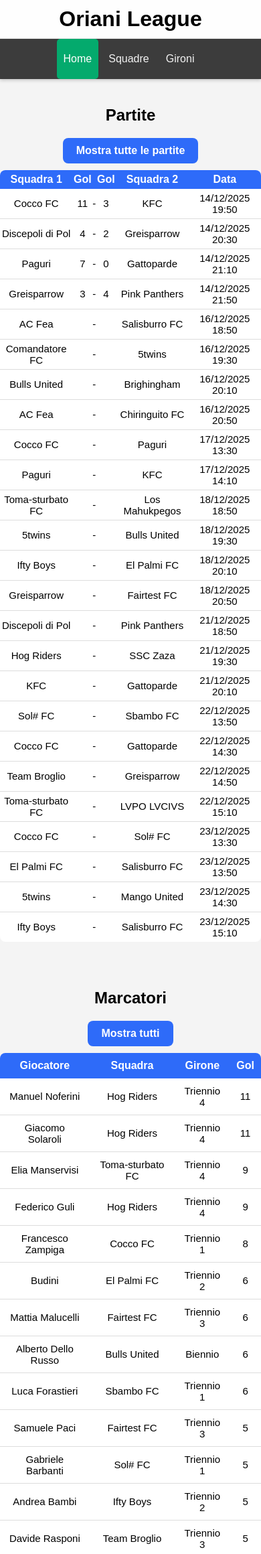
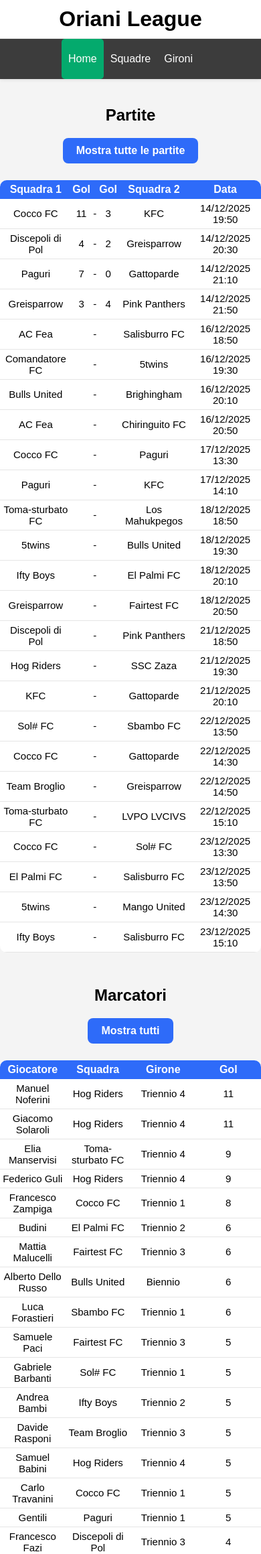
Before and after one commit to Piccione090big/Oriani-League-website, a PHP site: page / in a window 390 px wide. Shown: the top 2320 px of the page at 67% size. Run offline with PHP 8.4, Linux system fonts and the light colour scheme.

Commit message:
Update style.css

```diff
--- a/style.css
+++ b/style.css
@@ -1,3 +1,31 @@
+:root {
+    --bg-body: #f4f4f4;
+    --bg-card: #ffffff;
+    --bg-navbar: rgba(51, 51, 51, 0.95);
+    --bg-table-header: #2e6bf9;
+    --bg-hover: #f0f3ff;
+
+    --text-main: #000000;
+    --text-secondary: #333333;
+    --text-inverse: #ffffff;
+
+    --shadow: 0 0 6px rgba(0,0,0,0.15);
+}
+
+body.dark {
+    --bg-body: #121212;
+    --bg-card: #1e1e1e;
+    --bg-navbar: #1a1a1a;
+    --bg-table-header: #3b82f6;
+    --bg-hover: #2a2a2a;
+
+    --text-main: #eaeaea;
+    --text-secondary: #cfcfcf;
+    --text-inverse: #ffffff;
+
+    --shadow: 0 0 10px rgba(0,0,0,0.7);
+}
+
 html, body {
     height: 100%;
 }
@@ -6,7 +34,8 @@
     font-family: Arial, sans-serif;
     margin: 0;
     padding: 0;
-    background-color: #f4f4f4;
+    background-color: var(--bg-body);
+    color: var(--text-main);
     display: flex;
     flex-direction: column;
 }
@@ -14,8 +43,7 @@
 h1 {
     position: sticky;
     top: 0;
-    background: rgba(255,255,255,0.85);
-    backdrop-filter: blur(4px);
+    background: var(--bg-card);
     padding: 10px 0;
     margin: 0;
     z-index: 100;
@@ -23,37 +51,54 @@
     text-align: center;
 }
 
+a {
+    color: var(--text-main);
+    text-decoration: none;
+    font-weight: 500;
+    transition: color 0.2s ease, background-color 0.2s ease;
+}
+
+.games-table a {
+    font-weight: 600;
+}
+
+footer a {
+    color: var(--text-inverse);
+}
+
 .navbar {
-    top: 0;
-    background-color: rgba(51, 51, 51, 0.95);
+    background-color: var(--bg-navbar);
     display: flex;
     justify-content: center;
     align-items: center;
     height: 60px;
     padding: 0 10px;
-    z-index: 1000;
-    box-shadow: 0 2px 5px rgba(0,0,0,0.2);
+    box-shadow: var(--shadow);
 }
 
 .navbar a {
-    color: #f2f2f2;
-    text-decoration: none;
+    color: var(--text-inverse);
     padding: 0 10px;
     line-height: 60px;
     font-size: 16px;
-    transition: background-color 0.3s, color 0.3s;
     border-radius: 5px;
-    margin-right: 5px;
+}
+
+.navBarToggle {
+    background-color: rgba(255,255,255,0.1);
+    color: var(--text-inverse);
+    padding: 0 10px;
+    line-height: 60px;
+    font-size: 16px;
+    border-radius: 5px;
 }
 
 .navbar a:hover {
-    background-color: #575757;
-    color: white;
+    background-color: rgba(255,255,255,0.1);
 }
 
 .navbar a.active {
     background-color: #04AA6D;
-    color: white;
 }
 
 .content {
@@ -71,58 +116,44 @@
     width: 90%;
     max-width: 600px;
     border-collapse: collapse;
-    background: white;
+    background: var(--bg-card);
     border-radius: 10px;
     overflow: hidden;
-    box-shadow: 0 0 6px rgba(0,0,0,0.15);
+    box-shadow: var(--shadow);
     margin: 25px auto 0 auto;
 }
 
 .games-table th {
-    text-align: center;
-    background: #2e6bf9;
-    color: white;
+    background: var(--bg-table-header);
+    color: var(--text-inverse);
     padding: 10px;
     font-size: 16px;
 }
 
 .games-table td {
+    padding: 10px;
+    border-bottom: 1px solid rgba(0,0,0,0.1);
+    font-size: 15px;
     text-align: center;
-    padding: 10px;
-    border-bottom: 1px solid #ddd;
-    font-size: 15px;
-}
-
-.games-table tr:last-child td {
-    border-bottom: none;
 }
 
 .games-table tr:hover {
-    background: #f0f3ff;
+    background: var(--bg-hover);
 }
 
 button {
     padding: 10px 20px;
-    background: #2e6bf9;
-    color: white;
+    background: var(--bg-table-header);
+    color: var(--text-inverse);
     border: none;
     border-radius: 8px;
     cursor: pointer;
     font-size: 16px;
     font-weight: bold;
-    transition: 0.2s ease;
 }
 
 button:hover {
-    background: #1e54d6;
-}
-
-button:active {
-    background: #163fa8;
-}
-
-.hidden {
-    display: none;
+    filter: brightness(0.9);
 }
 
 .teams-container {
@@ -135,27 +166,21 @@
 }
 
 .team-card {
-    display: block;
-    text-decoration: none;
-    background: white;
+    background: var(--bg-card);
     border-radius: 10px;
     padding: 15px;
     text-align: center;
-    color: #333;
-    box-shadow: 0 2px 6px rgba(0,0,0,0.15);
-    transition: transform 0.2s, box-shadow 0.2s;
+    box-shadow: var(--shadow);
 }
 
 .team-card:hover {
-    transform: translateY(-5px);
-    box-shadow: 0 6px 12px rgba(0,0,0,0.2);
+    transform: translateY(-4px);
 }
 
 .team-logo img {
     width: 60px;
     height: 60px;
     object-fit: contain;
-    margin-bottom: 10px;
 }
 
 .team-name {
@@ -163,112 +188,44 @@
     font-size: 15px;
 }
 
-.team-card table tr td {
-    padding: 4px 0;
-}
-
 footer {
-    background-color: rgba(46, 107, 249, 0.9);
-    color: white;
+    background-color: var(--bg-table-header);
+    color: var(--text-inverse);
     text-align: center;
     padding: 20px 10px;
     font-size: 14px;
 }
 
-.footer-link {
-    color: white;
-    text-decoration: underline;
-    margin: 0 5px;
-}
+@media (max-width: 850px) {
 
-@media (max-width: 850px) {
+    .columns {
+        flex-direction: column;
+        gap: 30px;
+    }
 
     .games-table {
         width: 100%;
-        margin: 10px auto;
-        border-radius: 8px;
+        table-layout: fixed;
         box-shadow: none;
     }
 
-    #gamesTable {
-        table-layout: fixed;
+    .games-table th,
+    .games-table td {
+        padding: 5px 3px;
+        word-break: break-word;
     }
 
-    #gamesTable th,
-    #gamesTable td {
-        padding: 5px 2px;
-        word-wrap: break-word;
-        overflow-wrap: break-word;
-    }
-
-    #gamesTable th:nth-child(3), #gamesTable td:nth-child(3) {
-        width: 5px;
+    #gamesTable th:nth-child(3),
+    #gamesTable td:nth-child(3) {
+        width: 10px;
         padding: 0;
     }
 
-    #gamesTable th:nth-child(2), #gamesTable td:nth-child(2),
-    #gamesTable th:nth-child(4), #gamesTable td:nth-child(4) {
+    #gamesTable th:nth-child(2),
+    #gamesTable td:nth-child(2),
+    #gamesTable th:nth-child(4),
+    #gamesTable td:nth-child(4) {
         width: 30px;
         padding: 0;
     }
-
-    .marcatori-container {
-        width: 100%;
-        margin-top: 20px;
-    }
-
-    .teams-container {
-        display: grid;
-        grid-template-columns: repeat(auto-fit, minmax(160px, 1fr));
-        gap: 15px 60px;
-        width: 90%;
-        max-width: 900px;
-        margin: 20px auto;
-        justify-items: center;
-    }
-
-    .team-card {
-        width: 100%;
-        border-radius: 10px;
-    }
-
-    .gironi-container {
-        display: flex;
-        flex-direction: column;
-        width: 100%;
-        gap: 20px;
-    }
-
-    .girone-card {
-        width: 100%;
-        border-radius: 0;
-    }
-
-    .squadra-container {
-        display: flex;
-        flex-direction: column;
-        gap: 25px;
-        width: 100%;
-    }
-
-    .classifica-table {
-        width: 100%;
-        border-radius: 0;
-        box-shadow: none;
-    }
-
-    .girone-container {
-        display: flex;
-        flex-direction: column;
-        gap: 25px;
-        width: 100%;
-    }
-
-    .columns {
-        display: flex;
-        flex-direction: column;
-        max-width: 850px;
-        margin: 20px auto;
-        gap: 40px;
-    }
 }
```
